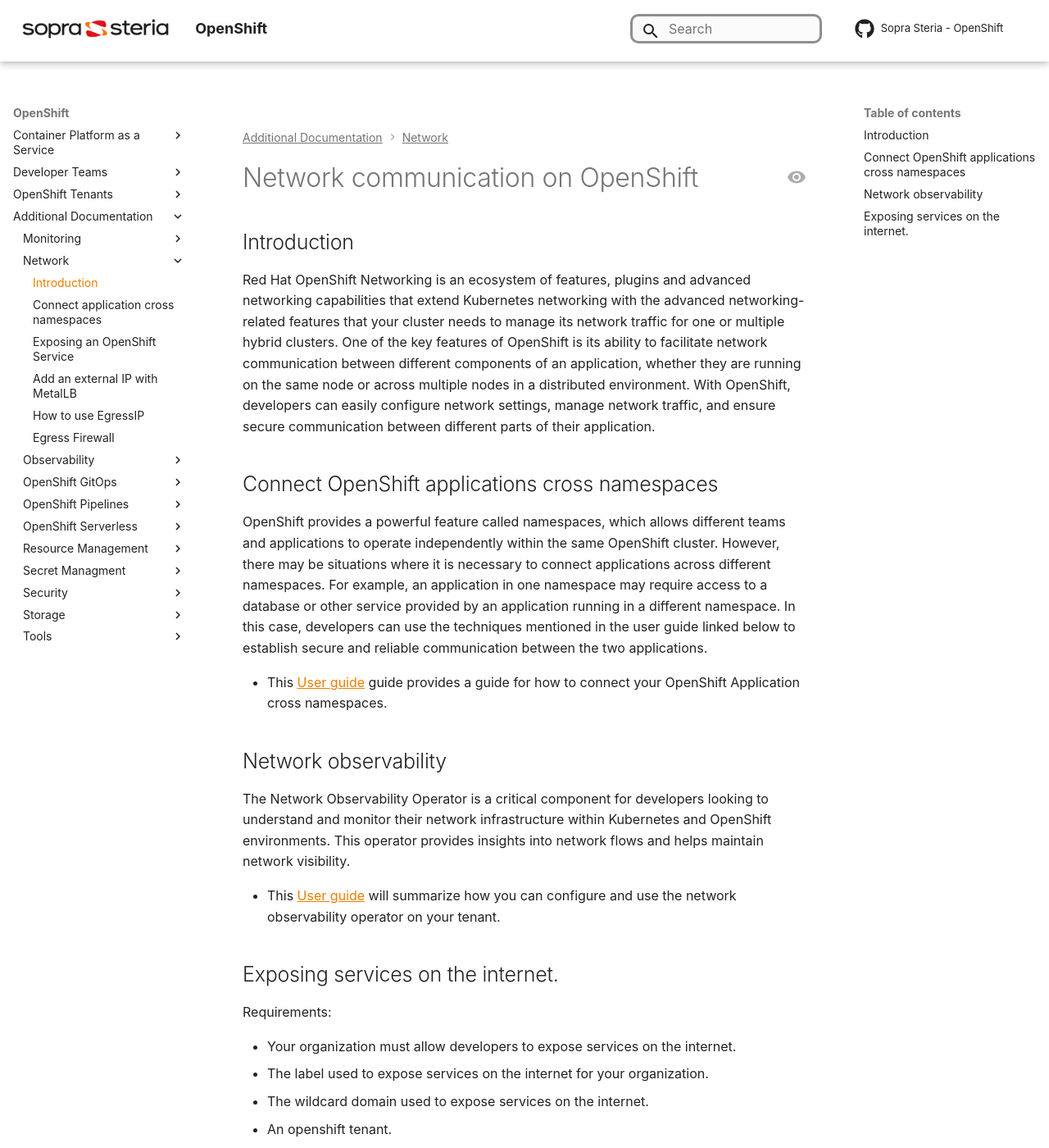
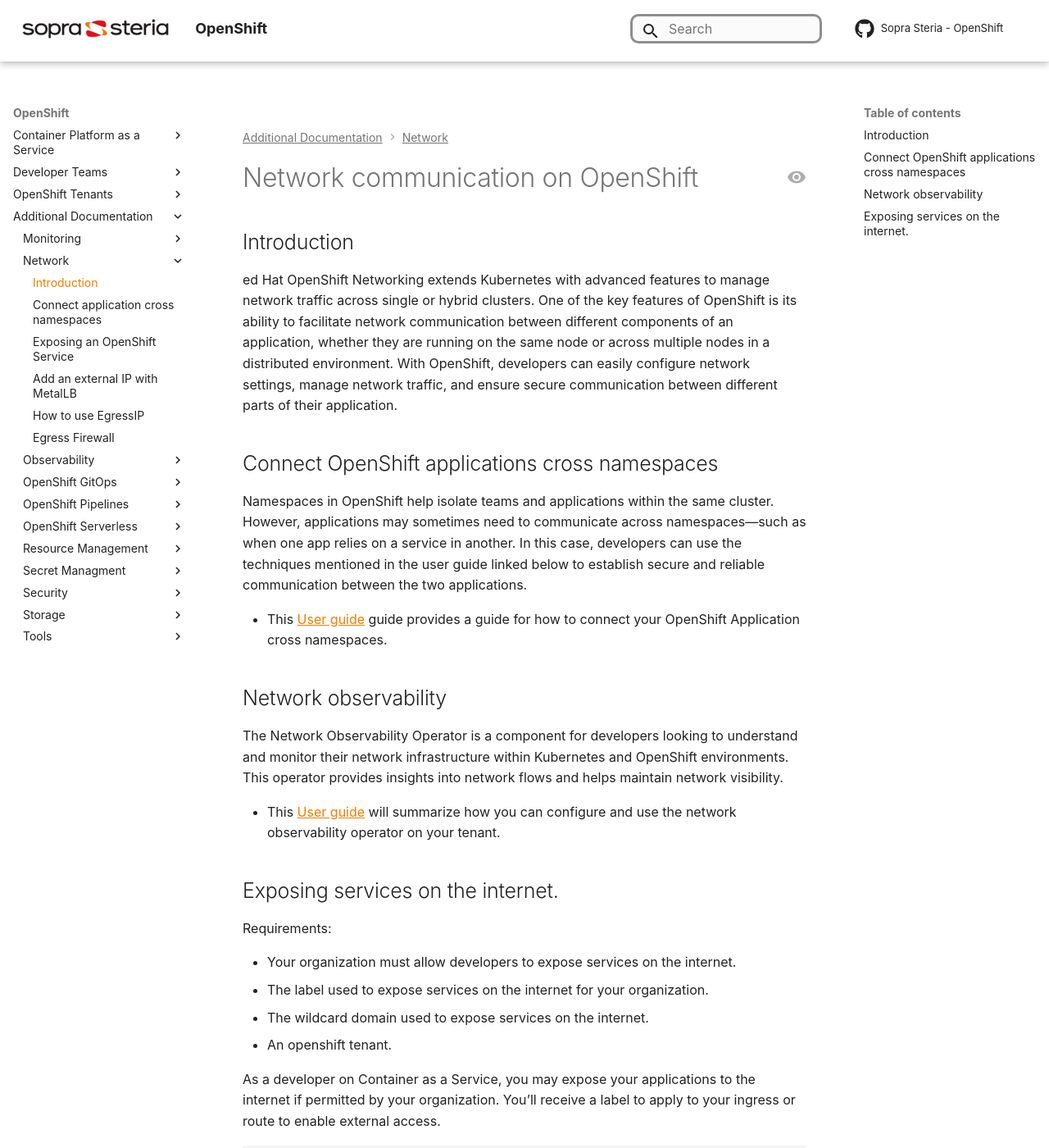
Before and after one commit to Sopra-Steria-Norge-Kubernetes/OpenShift, an MkDocs documentation site: the page built from docs/Additional Documentation/Network/introduction.md, in a window 1280 px wide and 1400 px high. Shown: the whole window at 82% size. Built offline with MkDocs 1.6.1 and Material for MkDocs 9.7.7, drawn with Linux system fonts in a browser that asks for light colours; some web fonts are replaced; comment, search, counter and statistics services are not loaded; some of the changed text lies outside the part shown.

Commit message:
Rydder opp i nettverks- og observabilitetsdokumentasjon - Forbedrer klarhet i nettverk og observability introduksjon

````diff
--- a/docs/Additional Documentation/Network/introduction.md
+++ b/docs/Additional Documentation/Network/introduction.md
@@ -9,15 +9,17 @@
 # Network communication on OpenShift
 
 ## Introduction
-Red Hat OpenShift Networking is an ecosystem of features, plugins and advanced networking capabilities that extend Kubernetes networking with the advanced networking-related features that your cluster needs to manage its network traffic for one or multiple hybrid clusters. One of the key features of OpenShift is its ability to facilitate network communication between different components of an application, whether they are running on the same node or across multiple nodes in a distributed environment. With OpenShift, developers can easily configure network settings, manage network traffic, and ensure secure communication between different parts of their application.
+ed Hat OpenShift Networking extends Kubernetes with advanced features to manage network traffic across single or hybrid clusters. One of the key features of OpenShift is its ability to facilitate network communication between different components of an application, whether they are running on the same node or across multiple nodes in a distributed environment. With OpenShift, developers can easily configure network settings, manage network traffic, and ensure secure communication between different parts of their application.
+
 
 ## Connect OpenShift applications cross namespaces
-OpenShift provides a powerful feature called namespaces, which allows different teams and applications to operate independently within the same OpenShift cluster. However, there may be situations where it is necessary to connect applications across different namespaces. For example, an application in one namespace may require access to a database or other service provided by an application running in a different namespace. In this case, developers can use the techniques mentioned in the user guide linked below to establish secure and reliable communication between the two applications.
+Namespaces in OpenShift help isolate teams and applications within the same cluster. However, applications may sometimes need to communicate across namespaces—such as when one app relies on a service in another. In this case, developers can use the techniques mentioned in the user guide linked below to establish secure and reliable communication between the two applications.
+
 
 * This [User guide](/SolidCloud/SolidCloud-Products/Containers/Red-Hat-OpenShift/User-Guides/5%2DNetwork-communication-on-OpenShift/5.1%2DConnect-OpenShift-applications-cross-namespaces) guide provides a guide for how to connect your OpenShift Application cross namespaces.
 
 ## Network observability
-The Network Observability Operator is a critical component for developers looking to understand and monitor their network infrastructure within Kubernetes and OpenShift environments. This operator provides insights into network flows and helps maintain network visibility.
+The Network Observability Operator is a component for developers looking to understand and monitor their network infrastructure within Kubernetes and OpenShift environments. This operator provides insights into network flows and helps maintain network visibility.
 
 * This [User guide](../Observability/using-network-observability.md) will summarize how you can configure and use the network observability operator on your tenant.
 
@@ -30,8 +32,7 @@
 * The wildcard domain used to expose services on the internet.
 * An openshift tenant.
 
-As a developer on Container as a service you are allowed to expose your applications on the internet, if your organization permits it. You will be provided a label that you can use for your ingress/route to define that it should be available on the internet.
-
+As a developer on Container as a Service, you may expose your applications to the internet if permitted by your organization. You’ll receive a label to apply to your ingress or route to enable external access.
 
 ```yaml title="Example"
 kind: Ingress
````
Also changed, not shown: docs/Additional Documentation/Observability/configuring-monitoring-for-a-tenant.md (+3 -2 lines).
